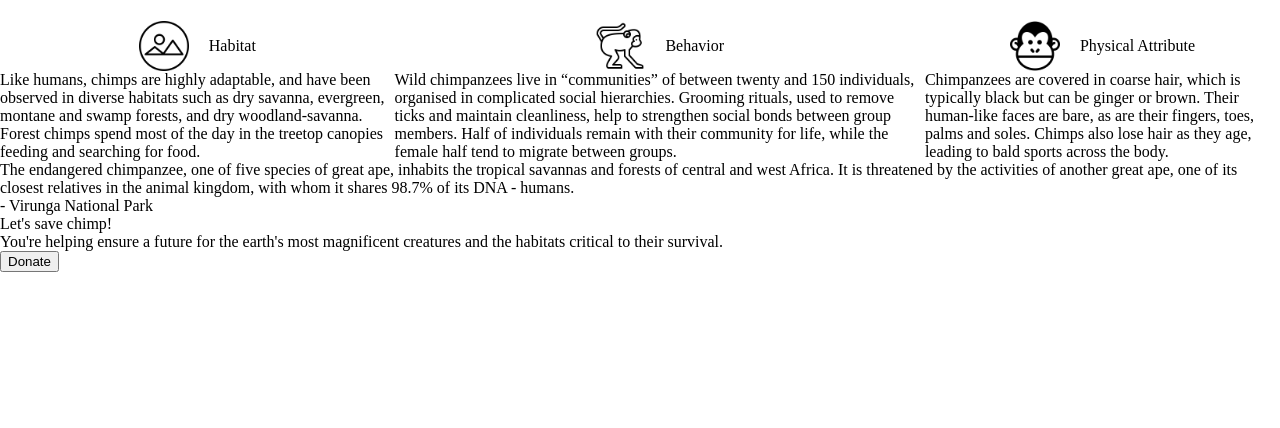
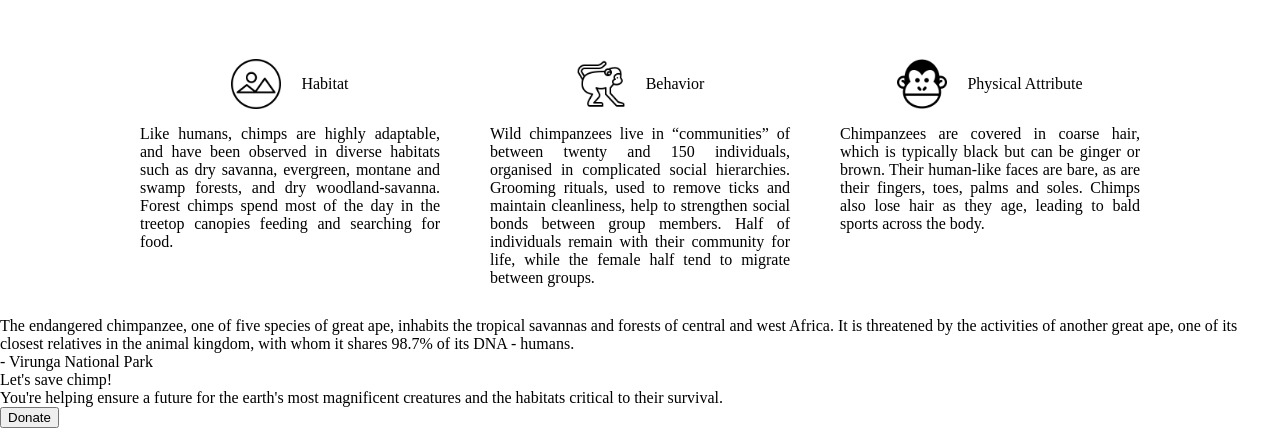
Before and after one commit to chimpbros/landing-page, a plain HTML site: page index.html in a window 1280 px wide. Shown: the part 656-1084 px from the top of the page. Before the commit the page ends 928 px from the top, so only its background shows below. Drawn offline with Linux system fonts and the light colour scheme.

Commit message:
Add styling to info  section
Add flex-basis to info items
set text align to justify

```diff
--- a/styles.css
+++ b/styles.css
@@ -84,11 +84,14 @@ body {
     font-weight: bold;
     color: #1f2937;
     text-align: center;
+    margin-bottom: 2rem;
 }
 
 .info-container {
     display: flex;
-
+    justify-content: center;
+    gap: 50px;
+    padding: 30px;
 }
 
 .icon {
@@ -101,4 +104,13 @@ body {
     align-items: center;
     justify-content: center;
     gap: 20px;
+    margin-bottom: 1rem;
 }
+
+.info-items {
+    flex-basis: 300px;
+}
+
+.text {
+    text-align: justify;
+}
```
